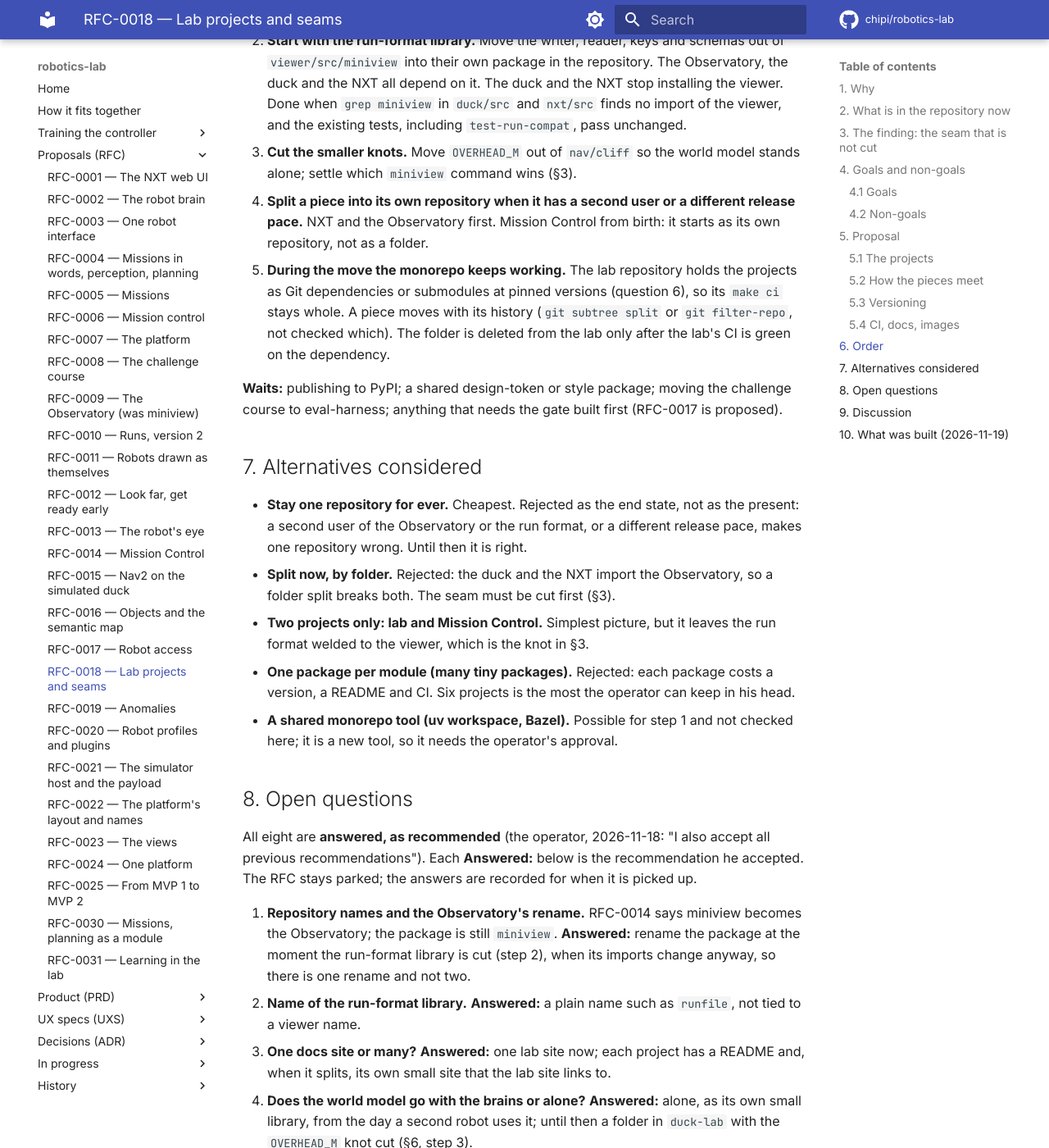
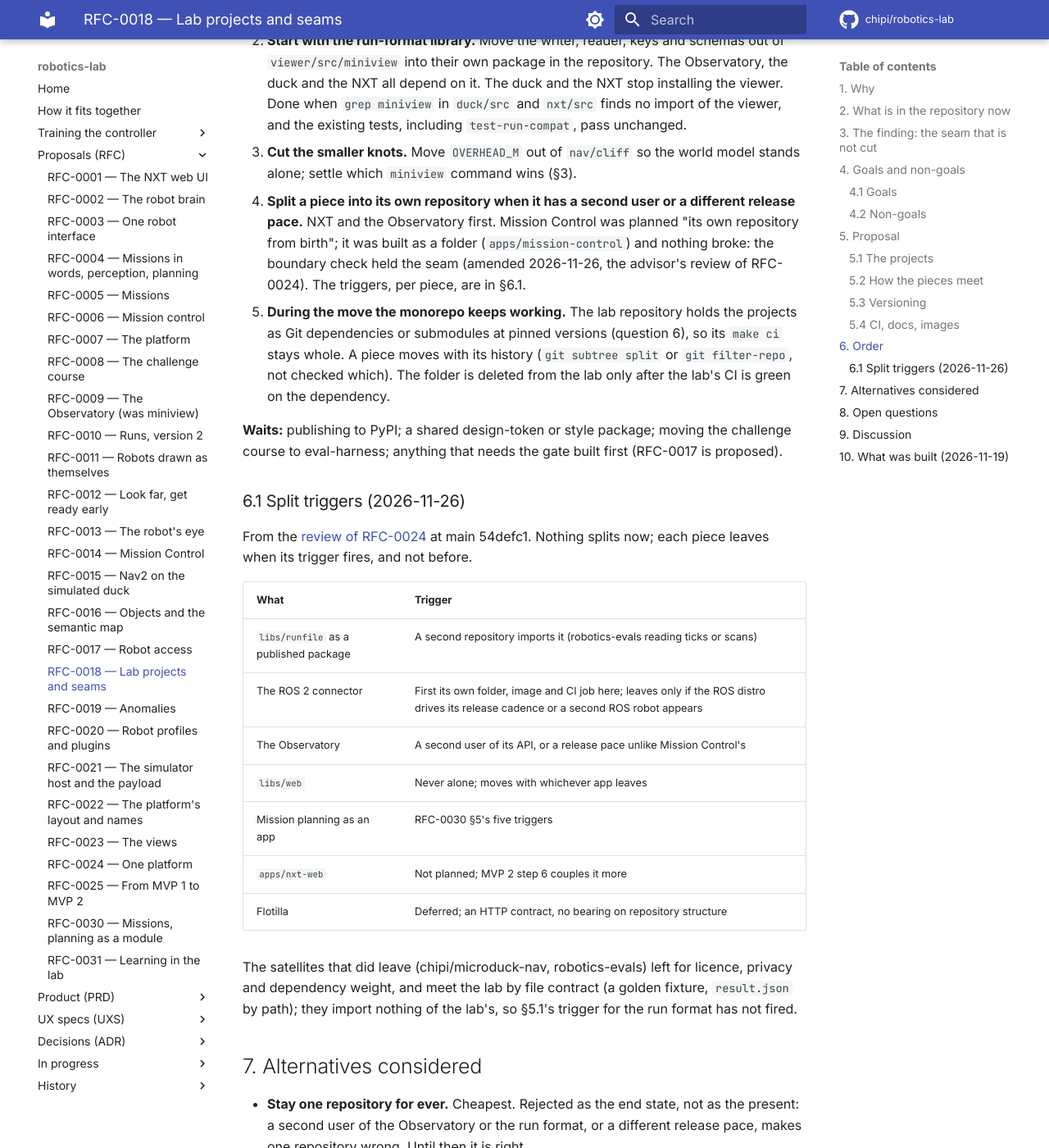
Before and after one commit to chipi/robotics-lab, an MkDocs documentation site: the page built from docs/rfc/RFC-0018-lab-projects-and-seams.md, in a window 1280 px wide and 1400 px high, scrolled down 6618 px. Shown: the whole window at 82% size. Built offline with MkDocs 1.6.1 and Material for MkDocs 9.7.7, drawn with Linux system fonts in a browser that asks for light colours; comment, search, counter and statistics services are not loaded.

Commit message:
docs(rfc): RFC-0018 gets the split triggers (§6.1) and step 4 says Mission Control was built as a folder (the RFC-0024 review's recommendation 5)
Co-Authored-By: Claude Opus 5.5 <noreply@anthropic.com>
Claude-Session: https://claude.ai/code/session_014cvkLACeLchr5ni8n9hCia

```diff
--- a/docs/rfc/RFC-0018-lab-projects-and-seams.md
+++ b/docs/rfc/RFC-0018-lab-projects-and-seams.md
@@ -75,7 +75,8 @@ install both. That is why the run format is the first seam to cut.
 
 Other seams found:
 
-- The Observatory knows each robot's log. `adapters/duck.py` and `adapters/nxt.py` turn a robot's own
+- The Observatory knows each robot's log. `adapters/duck.py` and `adapters/nxt.py` turn a robot's
+  own
   records into run records. It is the Observatory that knows the duck's event names, not the duck
   that knows the Observatory's. The adapters are the run format's other half and should live
   with the run format or with each robot (open question 7).
@@ -183,8 +184,10 @@ Four contracts hold it together. Nothing else may cross a project line.
 3. **Cut the smaller knots.** Move `OVERHEAD_M` out of `nav/cliff` so the world model stands
    alone; settle which `miniview` command wins (§3).
 4. **Split a piece into its own repository when it has a second user or a different release
-   pace.** NXT and the Observatory first. Mission Control from birth: it starts as its own
-   repository, not as a folder.
+   pace.** NXT and the Observatory first. Mission Control was planned "its own repository from
+   birth"; it was built as a folder (`apps/mission-control`) and nothing broke: the boundary check
+   held the seam (amended 2026-11-26, the advisor's review of RFC-0024). The triggers, per piece,
+   are in §6.1.
 5. **During the move the monorepo keeps working.** The lab repository holds the projects as Git
    dependencies or submodules at pinned versions (question 6), so its `make ci` stays whole. A piece
    moves with its history (`git subtree split` or `git filter-repo`, not checked which). The folder
@@ -192,6 +195,25 @@ Four contracts hold it together. Nothing else may cross a project line.
 
 **Waits:** publishing to PyPI; a shared design-token or style package; moving the challenge course
 to eval-harness; anything that needs the gate built first (RFC-0017 is proposed).
+
+### 6.1 Split triggers (2026-11-26)
+
+From the [review of RFC-0024](../wip/RFC-0024-REVIEW-2026-11-26.md) at main 54defc1. Nothing splits
+now; each piece leaves when its trigger fires, and not before.
+
+| What | Trigger |
+| --- | --- |
+| `libs/runfile` as a published package | A second repository imports it (robotics-evals reading ticks or scans) |
+| The ROS 2 connector | First its own folder, image and CI job here; leaves only if the ROS distro drives its release cadence or a second ROS robot appears |
+| The Observatory | A second user of its API, or a release pace unlike Mission Control's |
+| `libs/web` | Never alone; moves with whichever app leaves |
+| Mission planning as an app | RFC-0030 §5's five triggers |
+| `apps/nxt-web` | Not planned; MVP 2 step 6 couples it more |
+| Flotilla | Deferred; an HTTP contract, no bearing on repository structure |
+
+The satellites that did leave (chipi/microduck-nav, robotics-evals) left for licence, privacy and
+dependency weight, and meet the lab by file contract (a golden fixture, `result.json` by path);
+they import nothing of the lab's, so §5.1's trigger for the run format has not fired.
 
 ## 7. Alternatives considered
 
@@ -215,7 +237,8 @@ parked; the answers are recorded for when it is picked up.
 
 1. **Repository names and the Observatory's rename.** RFC-0014 says miniview becomes the
    Observatory; the package is still `miniview`. **Answered:** rename the package at the moment
-   the run-format library is cut (step 2), when its imports change anyway, so there is one rename and
+   the run-format library is cut (step 2), when its imports change anyway, so there is one rename
+   and
    not two.
 2. **Name of the run-format library.** **Answered:** a plain name such as `runfile`, not tied to
    a viewer name.
@@ -241,7 +264,8 @@ parked; the answers are recorded for when it is picked up.
   imports named in §3, the Makefile's per-project targets, the `nav2/Dockerfile` header, and the
   existence of ADR-0007 and ADR-0019 here. ADR-0018 and RFC-0015/0016 exist only in the
   `explore` worktree.
-- **Not checked:** `robots/` internals beyond the folder names; the `viewer` modules that would go to
+- **Not checked:** `robots/` internals beyond the folder names; the `viewer` modules that would go
+  to
   the run format; whether the run file carries a version a reader checks; the `miniview` command
   collision; the history-preserving move tools; any CI workflow files in detail.
 
@@ -276,11 +300,13 @@ package of the lab; apps never import apps; robots never import apps.
 
 **Since then (2026-11-21):** two libraries joined, `libs/simhost` (RFC-0021, imports no other
 unit) and `libs/runner` (`labrunner`, RFC-0022: imports runfile, robotgate, worldmodel and simhost,
-never a robot's package); and the duck's navigator (`duck_lab.nav`, the payload, the plugins, the profile)
+never a robot's package); and the duck's navigator (`duck_lab.nav`, the payload, the plugins, the
+profile)
 is a unit of its own that may import neither `labrunner` nor `simhost`, while the duck's tools may.
 The table in force is `scripts/check_boundaries.py`'s.
 
-**Since then (2026-11-26):** `libs/missions` (`missions`, RFC-0030 row 1) joined: it imports no other
+**Since then (2026-11-26):** `libs/missions` (`missions`, RFC-0030 row 1) joined: it imports no
+other
 unit, and only `mission_control` imports it, through one module (`planning.py`). The arrow
 `mission_control -> missions` is in the picture of section 5.2; no robot, gate or runner can be
 reached from it.
@@ -306,7 +332,8 @@ Where it differs from §5 to §8, and why:
 - **No split into repositories** and no uv workspace: each project keeps its own `pyproject.toml`
   and `uv.lock`, the libraries are path sources.
 - **The rename.** The command is `observatory` (`miniview` still runs it, one release), the make
-  targets `observatory-*` and `test-observatory*` (`viewer-up`, `viewer-down`, `test-viewer` kept one
+  targets `observatory-*` and `test-observatory*` (`viewer-up`, `viewer-down`, `test-viewer` kept
+  one
   release), the variables `OBSERVATORY_*` (`MINIVIEW_*` read as a fallback). Kept so old runs and
   fixtures read byte for byte: the MCAP topics `/miniview/*`, schema names and profile, the signals
   proto, the index folder `state/miniview`, `window.miniview` and the pages' storage keys, the
--- a/docs/wip/HANDOVER-TRAINING-2026-11-26.md
+++ b/docs/wip/HANDOVER-TRAINING-2026-11-26.md
@@ -95,7 +95,7 @@ Prod must be back by 23:20Z; the nightly 23:45Z to 03:00Z stays clear.
 8. **R7d** (Pollen's apartment as a static scene, about 1-2 weeks) and **R7e** (teacher and
    student), after R7a/b.
 9. **The MVP 1 close-out** remains: the README and docs pass, the name and branding (the
-   operator's call), the RFC-0024 review's recommendation 5 (split triggers into RFC-0018). Steps
+   operator's call), the RFC-0024 review's recommendation 5 (done: RFC-0018 §6.1). Steps
    6 (NXT at the brick) and 7 (staging) wait for hardware and the X3 window.
 10. **E5, after the close-out** (the operator, 2026-11-26): the blog post (M2a vs rules vs M2b vs
     R7 on our duck) and public Hugging Face datasets (`avoidance_v1`, `v2` as
```
Also changed, not shown: docs/wip/RFC-0024-REVIEW-2026-11-26.md (+1 -1 lines).
